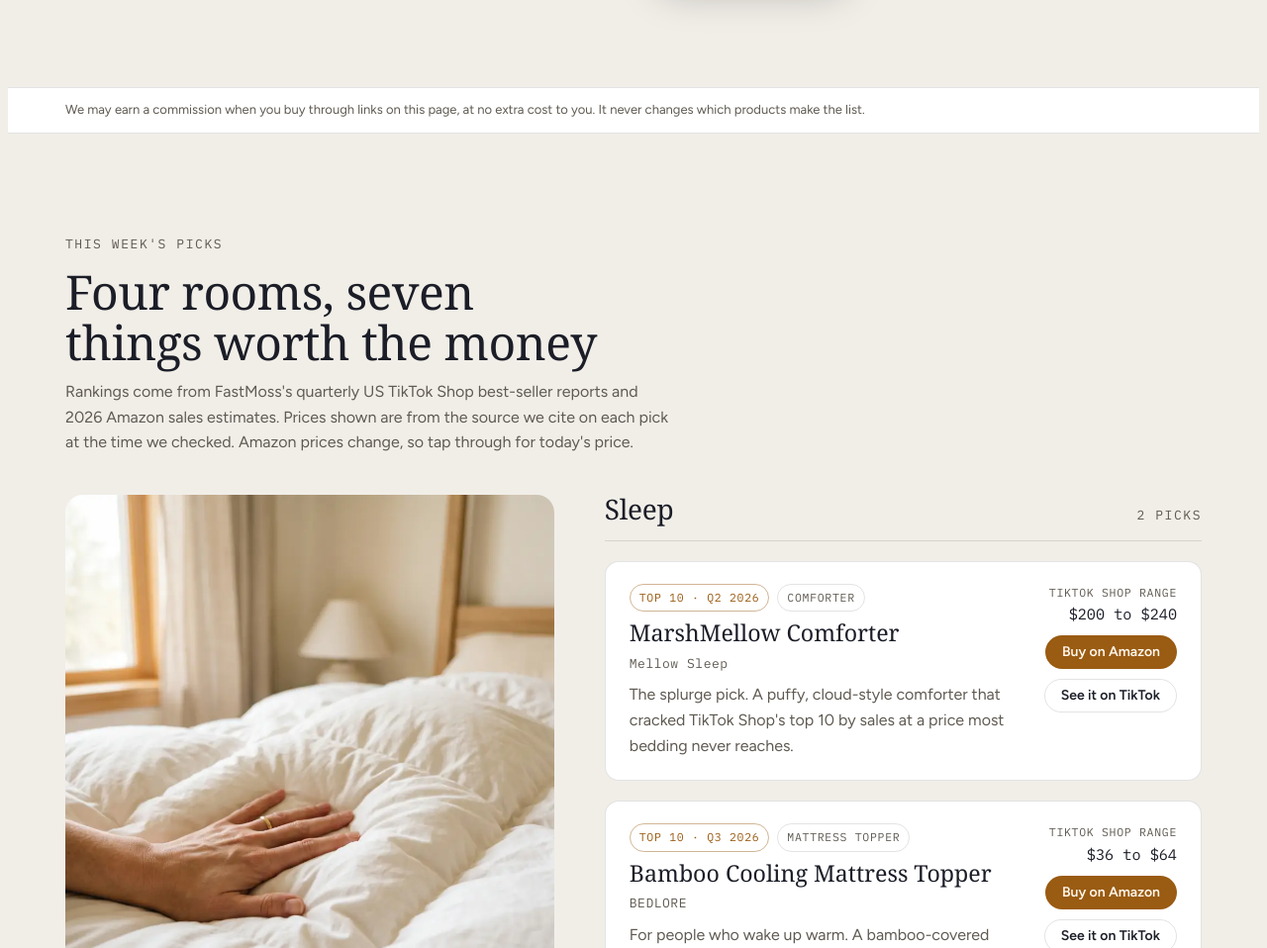
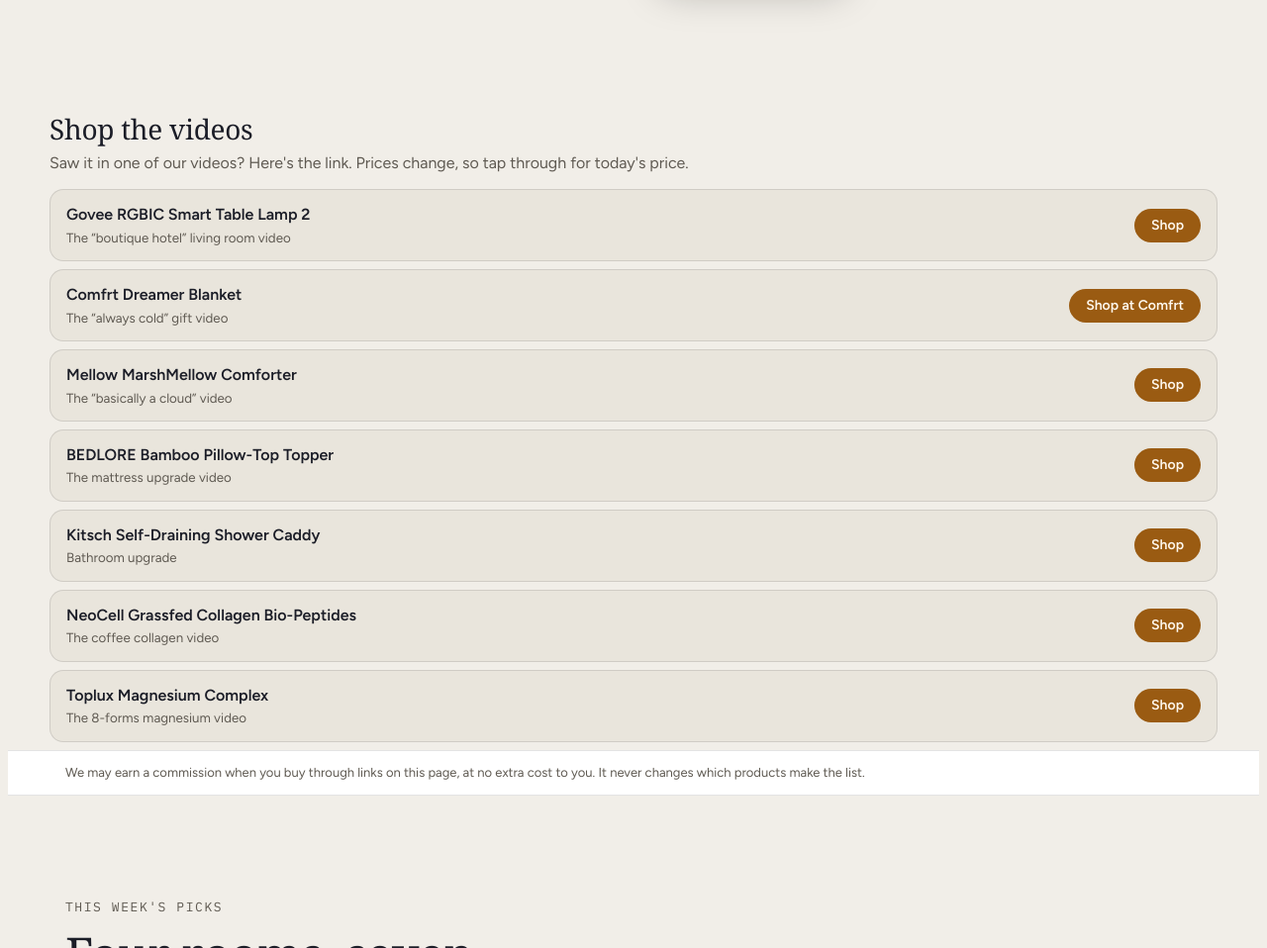
Before and after one commit to accessoriex1/accessoriex-site, a plain HTML site: page index.html in a window 1280 px wide. Shown: the part 821-1779 px from the top of the page at 99% size. Drawn offline with Linux system fonts and the light colour scheme; a web font is replaced by a local one.

Commit message:
Add 'Shop the videos' quick-link list at top (accessoriex.com/#shop)
Co-Authored-By: Claude Opus 5.5 <noreply@anthropic.com>
Claude-Session: https://claude.ai/code/session_01FCXvpLqqaHYsSTrwWm8mPT

```diff
--- a/index.html
+++ b/index.html
@@ -199,6 +199,14 @@ tr:last-child td { border-bottom: 0; }
   .hero-copy > *:nth-child(4) { animation-delay: .24s; }
   @keyframes rise { from { transform: translateY(10px); } to { transform: none; } }
 }
+
+.shopvid { padding: 28px 0 8px; }
+.shopvid h2 { font-size: var(--step-2); margin-bottom: 6px; }
+.shopvid p.sub { color: var(--muted); margin-bottom: 14px; }
+.shopvid ol { list-style: none; padding: 0; margin: 0; display: grid; gap: 8px; }
+.shopvid li { display: flex; align-items: center; justify-content: space-between; gap: 12px; padding: 12px 16px; border: 1px solid var(--line); border-radius: 14px; background: var(--surface-2); }
+.shopvid li span { min-width: 0; }
+.shopvid li small { display: block; color: var(--muted); }
 </style>
 
 <header class="site-header">
@@ -236,6 +244,20 @@ tr:last-child td { border-bottom: 0; }
     </div>
   </section>
 
+
+  <section class="wrap shopvid" id="shop" aria-labelledby="shop-title">
+    <h2 id="shop-title">Shop the videos</h2>
+    <p class="sub">Saw it in one of our videos? Here's the link. Prices change, so tap through for today's price.</p>
+    <ol>
+          <li><span><strong>Govee RGBIC Smart Table Lamp 2</strong><small>The “boutique hotel” living room video</small></span><a class="btn btn-primary btn-small" data-product="lamp" data-tiktok-fallback="lamp" href="#picks-title">Shop</a></li>
+          <li><span><strong>Comfrt Dreamer Blanket</strong><small>The “always cold” gift video</small></span><a class="btn btn-primary btn-small" data-product="blanket" data-tiktok-fallback="blanket" href="#picks-title">Shop</a></li>
+          <li><span><strong>Mellow MarshMellow Comforter</strong><small>The “basically a cloud” video</small></span><a class="btn btn-primary btn-small" data-product="comforter" data-tiktok-fallback="comforter" href="#picks-title">Shop</a></li>
+          <li><span><strong>BEDLORE Bamboo Pillow-Top Topper</strong><small>The mattress upgrade video</small></span><a class="btn btn-primary btn-small" data-product="topper" data-tiktok-fallback="topper" href="#picks-title">Shop</a></li>
+          <li><span><strong>Kitsch Self-Draining Shower Caddy</strong><small>Bathroom upgrade</small></span><a class="btn btn-primary btn-small" data-product="caddy" data-tiktok-fallback="caddy" href="#picks-title">Shop</a></li>
+          <li><span><strong>NeoCell Grassfed Collagen Bio-Peptides</strong><small>The coffee collagen video</small></span><a class="btn btn-primary btn-small" data-product="collagen" data-tiktok-fallback="collagen" href="#picks-title">Shop</a></li>
+          <li><span><strong>Toplux Magnesium Complex</strong><small>The 8-forms magnesium video</small></span><a class="btn btn-primary btn-small" data-product="magnesium" data-tiktok-fallback="magnesium" href="#picks-title">Shop</a></li>
+    </ol>
+  </section>
   <div class="disclosure-bar">
     <div class="wrap">We may earn a commission when you buy through links on this page, at no extra cost to you. It never changes which products make the list.</div>
   </div>
@@ -514,6 +536,11 @@ document.querySelectorAll("[data-product]").forEach(function (btn) {
     btn.href = url;
     btn.target = "_blank";
     btn.rel = "sponsored noopener";
+  } else if (btn.dataset.tiktokFallback) {
+    btn.href = "https://comfrt.com/products/the-dreamer-blanket";
+    btn.target = "_blank";
+    btn.rel = "noopener";
+    btn.textContent = "Shop at Comfrt";
   } else {
     btn.hidden = true;
   }
```
